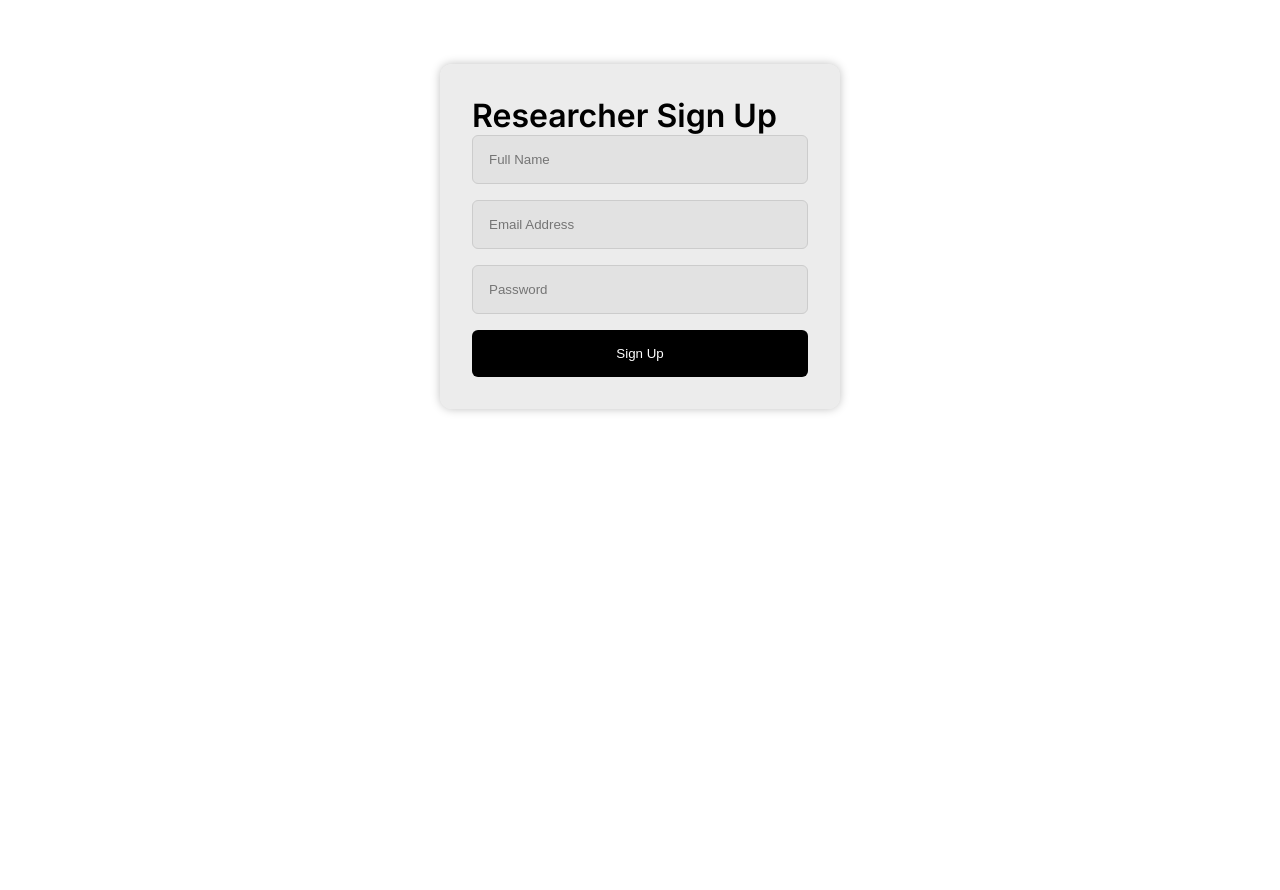
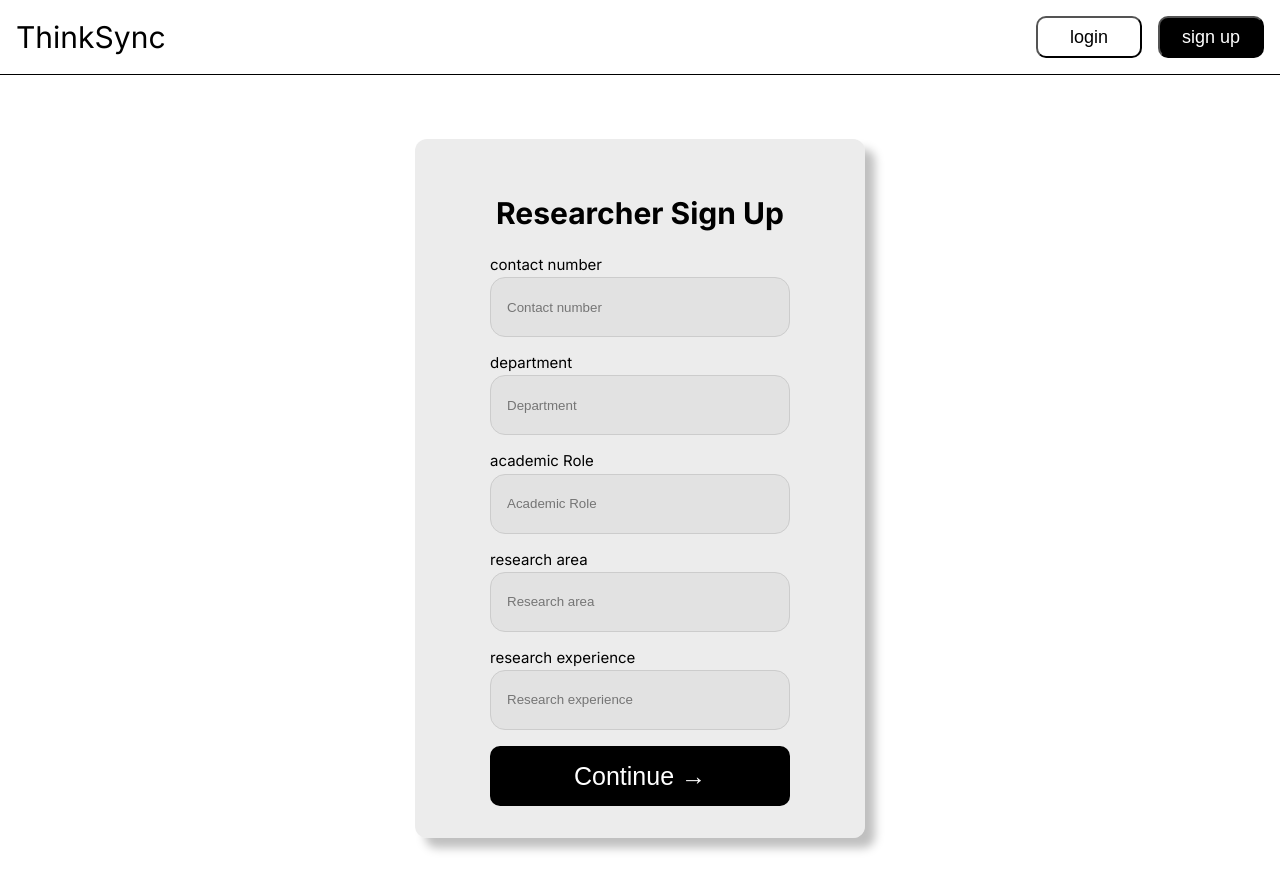
Before and after one commit to ilyKenta/ThinkSync, a Next.js app in the folder frontend/: page /researcher-signup in a window 1280 px wide. Shown: the top 890 px of the page. Before the commit the page ends 800 px from the top, so only its background shows below. Built offline with nearby package versions, Linux system fonts and the light colour scheme.

Commit message:
Worked on researcher signup page (almost complete)

```diff
--- a/frontend/src/app/researcher-signup/page.module.css
+++ b/frontend/src/app/researcher-signup/page.module.css
@@ -1,32 +1,98 @@
 .title{
     color: black;
-    font-weight: var(--font-weight-semibold);
+    font-weight: var(--font-weight-bold);
+    font-size: 30px;
+    padding: 1.5rem;
+    align-self: center;
+
 }
-.signupPage {
-    max-width: 400px;
+.logo{
+  font-size: 30px;
+}
+.header {
+  display: flex;
+  justify-content: space-between;
+  align-items: center;
+  padding: 1rem;
+  border-bottom: 1px solid #000000;
+}
+.navButtons {
+  display: flex;
+  gap: 1rem; /* adds spacing between Sign Up and Login */
+
+}
+
+.loginButton{
+  background-color: var(--primary-color);
+  color: var(--secondary-color);
+  width: var(--navbar-buttons-width);
+  height: var( --navbar-buttons-height);
+  border-radius: var(--button-radius);
+  gap: 1rem;
+  cursor: pointer;
+  font-size: large;
+  font-weight: var(--font-weight-medium);
+}
+.signupButton{
+  background-color: var(--secondary-color);
+  color: var(--primary-color);
+  width: var(--navbar-buttons-width);
+  height: var( --navbar-buttons-height);
+  border-radius: var(--button-radius);
+  cursor: pointer;
+  font-size: large;
+  font-weight: var(--font-weight-medium);
+}
+.signupBox {
+    max-width: var(--card-width);
+    min-height: var(--card-height);
     margin: 4rem auto;
     padding: 2rem;
     background: var(--box-color);
     border-radius: 12px;
-    box-shadow: 0 0 10px var(--shadows-color);
+    box-shadow: 10px 10px 10px var(--shadows-color);
+    background-color: var(--box-color);
+    display: flex;
+    justify-content: center;
+    align-items: center;
+    flex-direction: column;
 
   }
+  .signupForm {
+    display: flex;
+    flex-direction: column;
+    align-items: center;
+  }
 
+  .signupForm label {
+    align-self: flex-start;
+    font-weight: var(--font-weight-regular);
+    margin-bottom: 0.2rem;
+    font-size: 15px;
+  }
   .signupForm input {
-    width: 100%;
+    width: var(--input-fields-width);
+    height: var(--input-fields-height);
     padding: 1rem;
     margin-bottom: 1rem;
-    border-radius: 6px;
+    border-radius: var(--input-radius);
     border: 1px solid #ccc;
     background-color: var(--box-color);
+
+  }
+  .signupForm input:hover{
+    background-color: var(--field-hover-color);
   }
 
   .signupForm button {
-    width: 100%;
+    width: var(--card-buttons-width) ;
+    height: var(--card-buttons-height);
     padding: 1rem;
     background-color: var(--secondary-color);
     color: white;
+    font-size: 25px;
+    font-weight: var(--font-weight-medium);
     border: none;
-    border-radius: 6px;
+    border-radius: var(--button-radius);
     cursor: pointer;
   }
--- a/frontend/src/app/researcher-signup/page.tsx
+++ b/frontend/src/app/researcher-signup/page.tsx
@@ -4,14 +4,37 @@ import styles from './page.module.css';
 
 export default function ResearcherSignupPage() {
   return (
+
     <main className={styles.signupPage}>
+      <header className={styles.header}>
+        <div className={styles.logo}>ThinkSync</div>
+        <nav className={styles.navButtons}>
+        <button className={styles.loginButton}type="button">login</button>
+        <button className={styles.signupButton}type="button">sign up</button>
+        </nav>
+      </header>
+      <div className={styles.signupBox}>
       <h1 className={styles.title}>Researcher Sign Up</h1>
       <form className={styles.signupForm}>
-        <input type="text" placeholder="Full Name" required />
-        <input type="email" placeholder="Email Address" required />
-        <input type="password" placeholder="Password" required />
-        <button type="submit">Sign Up</button>
+
+        <label htmlFor="number">contact number</label>
+        <input type="text"  id="number" placeholder="Contact number" required />
+
+        <label htmlFor="department">department</label>
+        <input type="text" id="department" placeholder="Department" required />
+
+        <label htmlFor="academicRole">academic Role</label>
+        <input type="text" id="academicRole" placeholder="Academic Role" required />
+
+        <label htmlFor="researchArea">research area</label>
+        <input type="text" id="researchArea" placeholder="Research area" required />
+
+        <label htmlFor="researchExp">research experience</label>
+        <input type="text"  id="researchExp" placeholder="Research experience" required />
+
+        <button type="submit">Continue  →</button>
       </form>
+      </div>
     </main>
   );
 }
```
